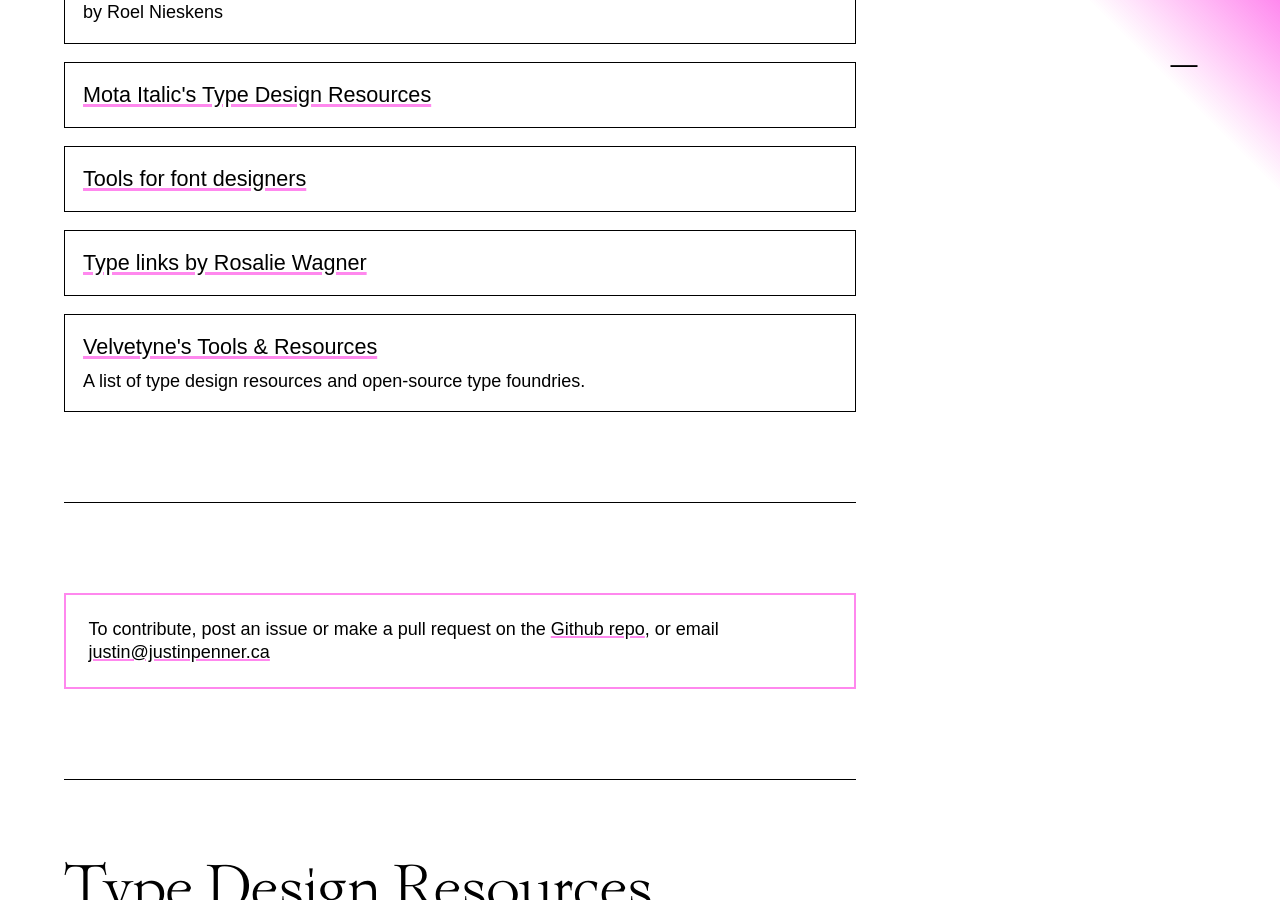
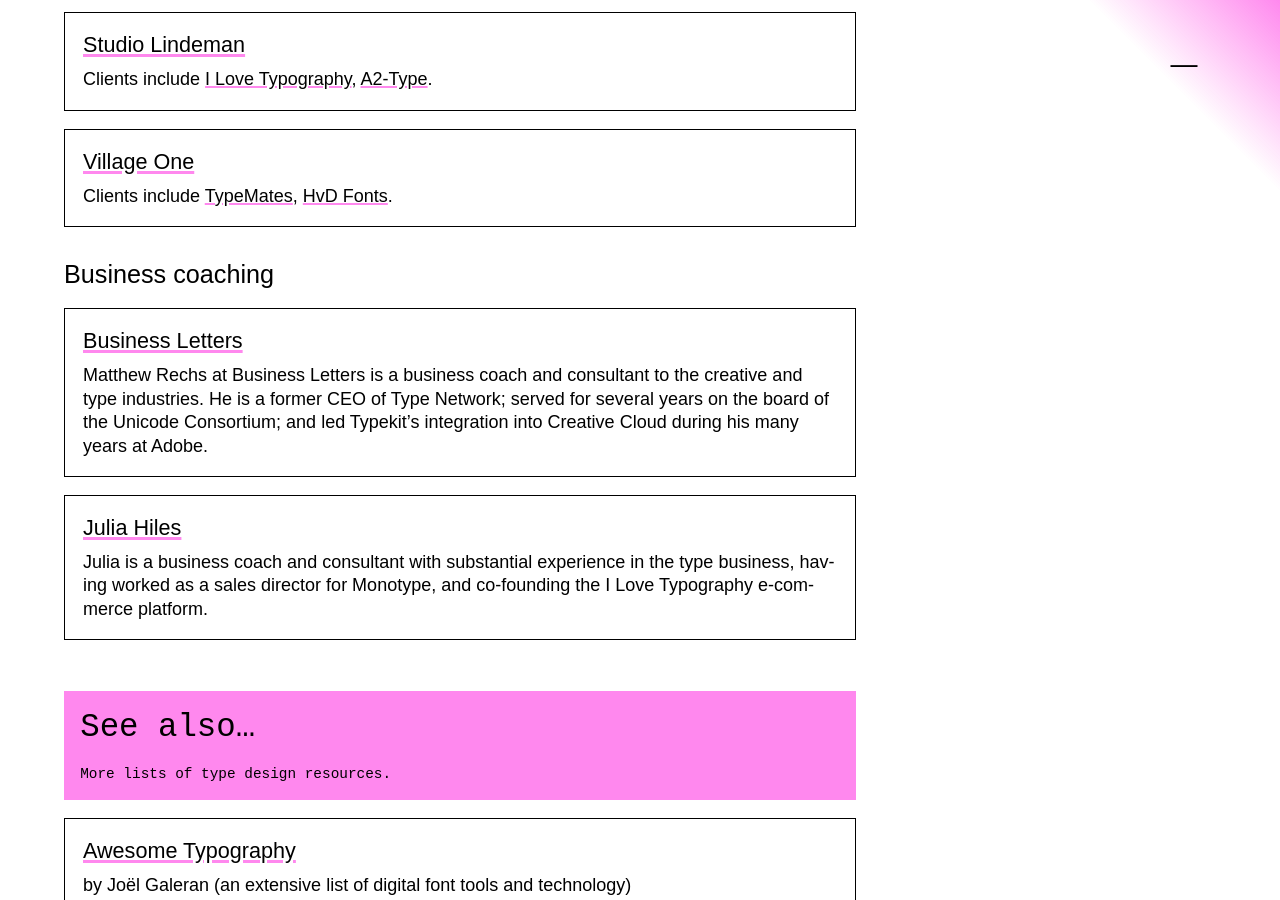
Before and after one commit to justinpenner/type-design-resources, a Jekyll site: the page built from index.md, in a window 1280 px wide and 900 px high, scrolled down 48014 px. Built offline with Jekyll 4.4.1, drawn with Linux system fonts in a browser that asks for light colours; some web fonts are replaced; some of the changed text lies outside the part shown.

Commit message:
Coaching and courses
New coaching category; added some courses

```diff
--- a/_data/data.yaml
+++ b/_data/data.yaml
@@ -99,6 +99,12 @@
           - name: Ohno Type School Courses
             url: https://school.ohnotype.co/
             description: A series of free courses for RoboFont users.
+          - name: Typemasters
+            url: https://typemasters.xyz
+            description: Typemasters by Leinster Type offers type design courses, workshops, and coaching services.
+          - name: TypeDesign.Asia
+            url: https://typedesign.asia/
+            description: A part-time 9-week online type design course, offered with various levels of coaching and mentorship.
       - name: Full-time programs
         items:
           - name: ANRT
@@ -122,6 +128,14 @@
           - name: Type West
             url: https://letterformarchive.org/education/
             description: at Letterform Archive (San Francisco, USA)
+      - name: Coaching
+        items:
+          - name: Typemasters
+            url: https://typemasters.xyz
+            description: Typemasters by Leinster Type offers a range of design coaching services for type designers and foundry teams.
+          - name: ILT Academy Consulting
+            url: https://academy.ilovetypography.com/consulting/
+            description: Design consulting and tutoring for type designers and foundry teams.
   - name: Software
     description: Discounted student licenses are available with many of these applications.
     subcategories:
@@ -1312,6 +1326,14 @@
           - name: Village One
             url: https://www.village.one/
             description: Clients include [TypeMates](https://www.typemates.com/), [HvD Fonts](https://www.hvdfonts.com/).
+      - name: Business coaching
+        items:
+          - name: Julia Hiles
+            url: https://www.juliahiles.com/foundry-resources
+            description: Julia is a business coach and consultant with substantial experience in the type business, having worked as a sales director for Monotype, and co-founding the I Love Typography e-commerce platform.
+          - name: Business Letters
+            url: https://www.bizlet.org/coaching
+            description: Matthew Rechs at Business Letters is a business coach and consultant to the creative and type industries. He is a former CEO of Type Network; served for several years on the board of the Unicode Consortium; and led Typekit's integration into Creative Cloud during his many years at Adobe.
   - name: See also…
     description: More lists of type design resources.
     items:
```
